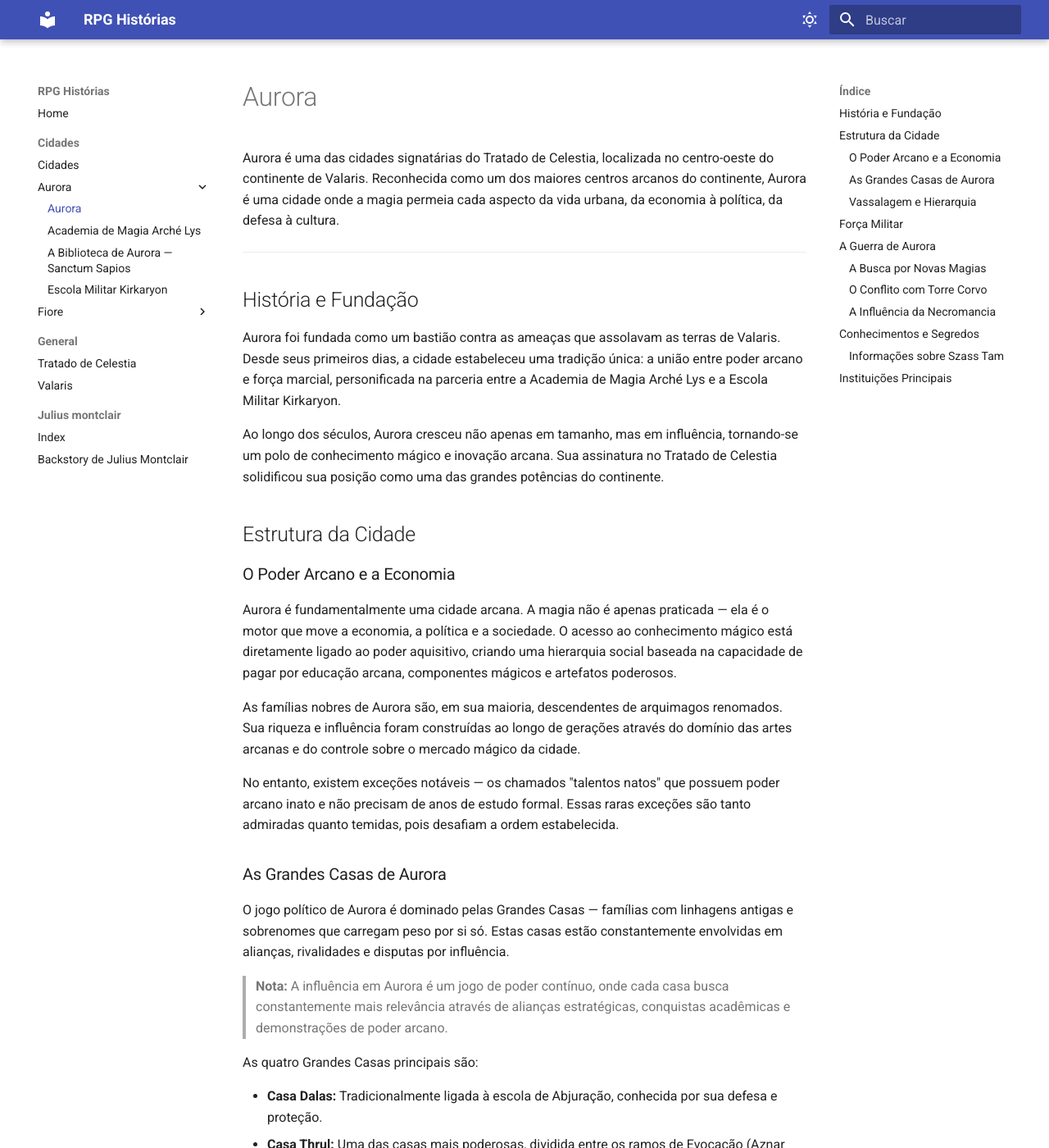
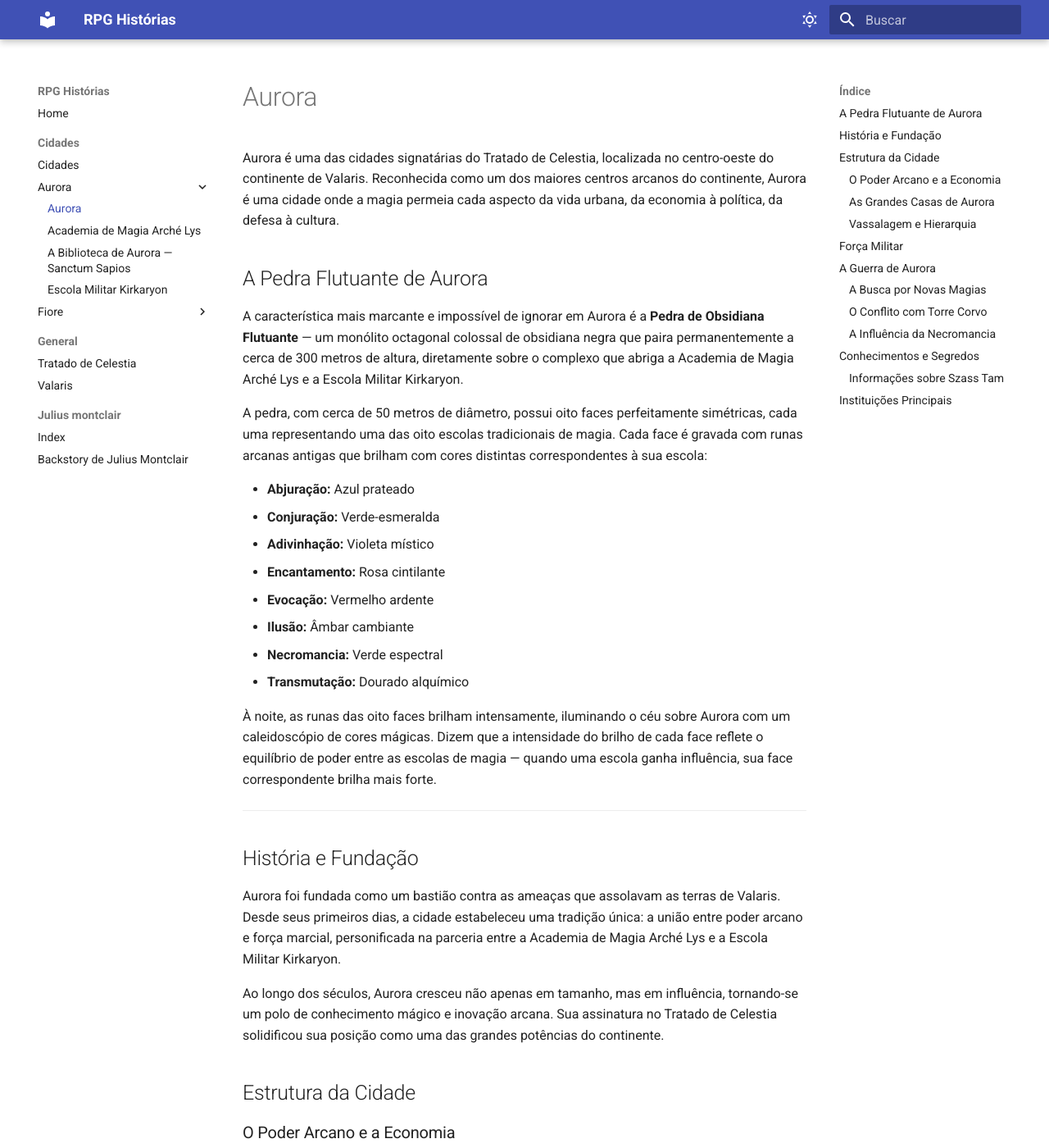
Before and after one commit to joaoguilhermeall/rpg-historias, an MkDocs documentation site: the page built from rpg-dos-bichos/cidades/aurora/index.md, in a window 1280 px wide and 1400 px high. Shown: the whole window at 82% size. Built offline with MkDocs 1.6.1 and Material for MkDocs 9.7.7, drawn with Linux system fonts in a browser that asks for light colours.

Commit message:
Add navigation.top feature to mkdocs configuration and enhance Aurora city description

```diff
--- a/mkdocs.yml
+++ b/mkdocs.yml
@@ -22,7 +22,7 @@ theme:
   features:
   #   - navigation.tabs
     - navigation.sections
-  #   - navigation.top
+    - navigation.top
 
 plugins:
   - search
--- a/rpg-dos-bichos/cidades/aurora/index.md
+++ b/rpg-dos-bichos/cidades/aurora/index.md
@@ -1,6 +1,23 @@
 # Aurora
 
 Aurora é uma das cidades signatárias do Tratado de Celestia, localizada no centro-oeste do continente de Valaris. Reconhecida como um dos maiores centros arcanos do continente, Aurora é uma cidade onde a magia permeia cada aspecto da vida urbana, da economia à política, da defesa à cultura.
+
+## A Pedra Flutuante de Aurora
+
+A característica mais marcante e impossível de ignorar em Aurora é a **Pedra de Obsidiana Flutuante** — um monólito octagonal colossal de obsidiana negra que paira permanentemente a cerca de 300 metros de altura, diretamente sobre o complexo que abriga a Academia de Magia Arché Lys e a Escola Militar Kirkaryon.
+
+A pedra, com cerca de 50 metros de diâmetro, possui oito faces perfeitamente simétricas, cada uma representando uma das oito escolas tradicionais de magia. Cada face é gravada com runas arcanas antigas que brilham com cores distintas correspondentes à sua escola:
+
+- **Abjuração:** Azul prateado
+- **Conjuração:** Verde-esmeralda
+- **Adivinhação:** Violeta místico
+- **Encantamento:** Rosa cintilante
+- **Evocação:** Vermelho ardente
+- **Ilusão:** Âmbar cambiante
+- **Necromancia:** Verde espectral
+- **Transmutação:** Dourado alquímico
+
+À noite, as runas das oito faces brilham intensamente, iluminando o céu sobre Aurora com um caleidoscópio de cores mágicas. Dizem que a intensidade do brilho de cada face reflete o equilíbrio de poder entre as escolas de magia — quando uma escola ganha influência, sua face correspondente brilha mais forte.
 
 ---
 
```
